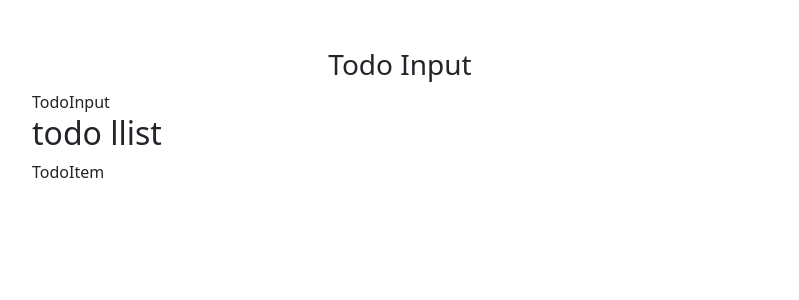
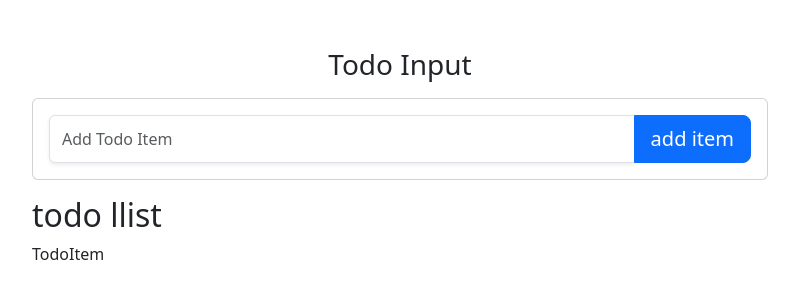
Before and after one commit to muhamademiralfani/tugas-todo-list, a React (Create React App) app: page / in a window 1280 px wide. Shown: the top 300 px of the page, without its empty margins (240-1039 px from the left). Built offline with nearby package versions, Linux system fonts and the light colour scheme.

Commit message:
perubahan ketiga

```diff
--- a/package.json
+++ b/package.json
@@ -3,11 +3,13 @@
   "version": "0.1.0",
   "private": true,
   "dependencies": {
+    "@fortawesome/fontawesome-svg-core": "^6.4.2",
     "@testing-library/jest-dom": "^5.17.0",
     "@testing-library/react": "^13.4.0",
     "@testing-library/user-event": "^13.5.0",
     "bootstrap": "^5.3.2",
     "react": "^18.2.0",
+    "react-bootstrap": "^2.9.1",
     "react-dom": "^18.2.0",
     "react-scripts": "5.0.1",
     "react-uuid": "^2.0.0",
--- a/public/index.html
+++ b/public/index.html
@@ -25,6 +25,11 @@
       Learn how to configure a non-root public URL by running `npm run build`.
     -->
     <title>React App</title>
+    <!-- Font Awesome -->
+    <link
+      rel="stylesheet"
+      href="https://cdnjs.cloudflare.com/ajax/libs/font-awesome/6.4.2/css/all.min.css"
+    />
   </head>
   <body>
     <noscript>You need to enable JavaScript to run this app.</noscript>
--- a/src/components/TodoInput.js
+++ b/src/components/TodoInput.js
@@ -1,7 +1,29 @@
 import React, { Component } from "react";
+import Form from "react-bootstrap/Form";
+import InputGroup from "react-bootstrap/InputGroup";
 
 export default class TodoInput extends Component {
   render() {
-    return <div>TodoInput</div>;
+    const { item, handleChange, handleSubmit, editItem } = this.props;
+    return (
+      <div className="card card-body my-3">
+        <Form action="" onSubmit={handleSubmit}>
+          <div className="input-group">
+            <InputGroup className="input-group-prepend">
+              <input
+                type="text"
+                className="form-control text-capitalize shadow-sm"
+                placeholder="add todo item"
+                value={item}
+                onChange={handleChange}
+              />
+              <button type="submit" className="btn btn-primary btn-lg">
+                add item
+              </button>
+            </InputGroup>
+          </div>
+        </Form>
+      </div>
+    );
   }
 }
```
Also changed, not shown: 1 other file (tests, documents, lock files or other folders).
